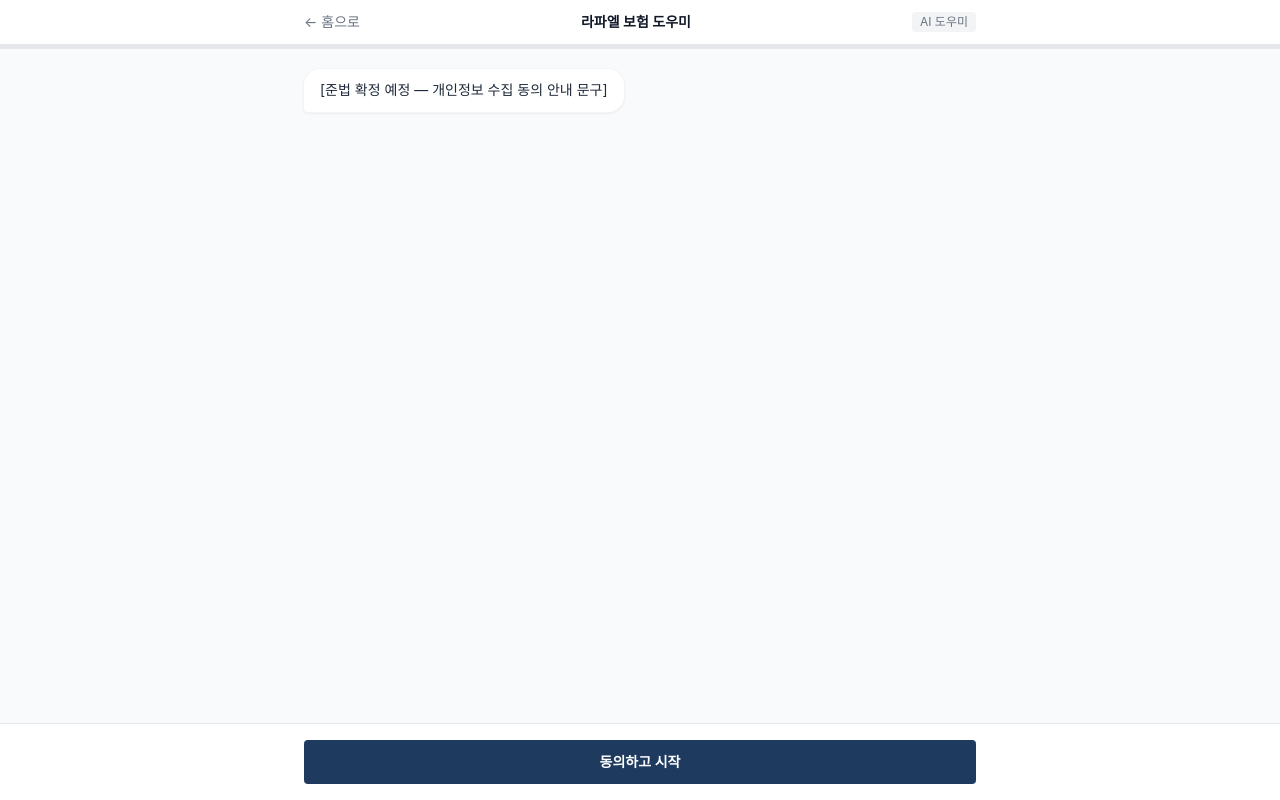
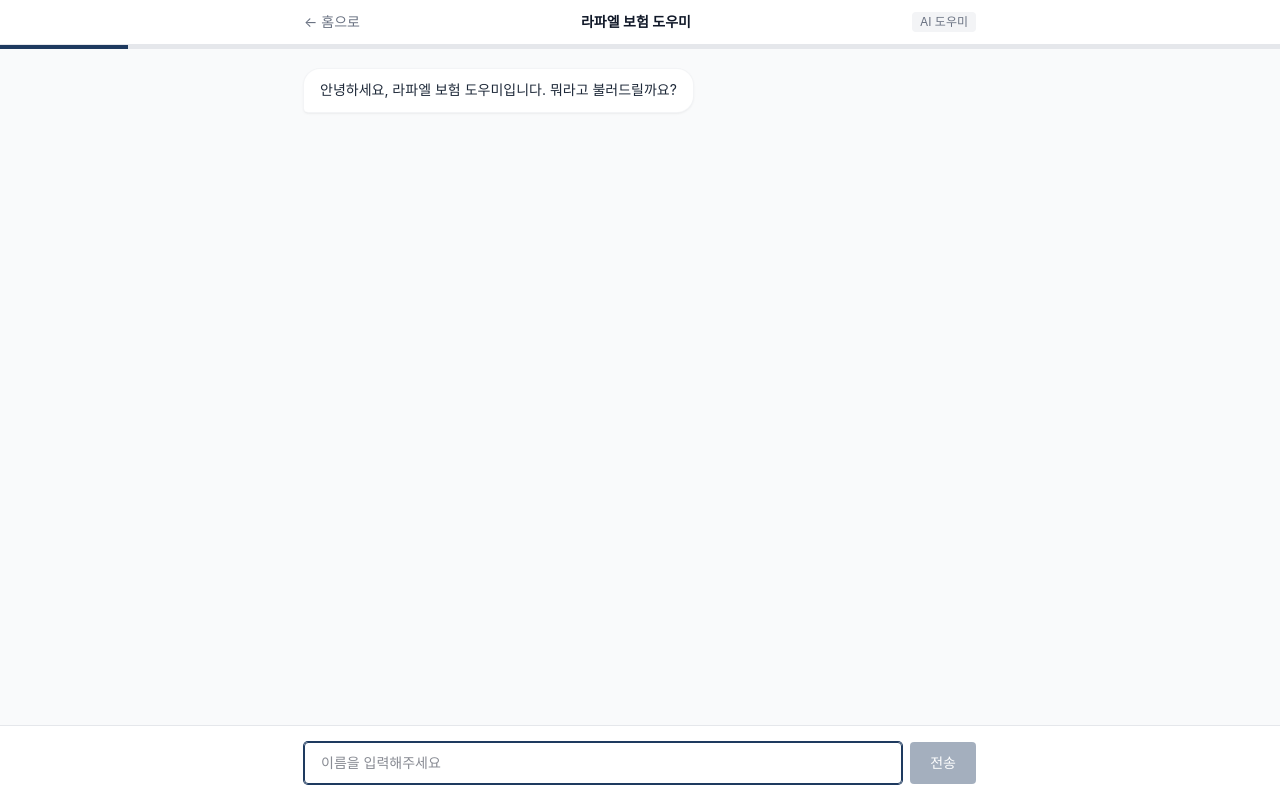
Before and after one commit to yoorphl-source/raphael-insurance, a Next.js app: page /chat in a window 1280 px wide. Built offline with nearby package versions, Linux system fonts and the light colour scheme; a web font is replaced by a local one.

Commit message:
remove consent step from chatbot

```diff
--- a/app/chat/page.tsx
+++ b/app/chat/page.tsx
@@ -7,7 +7,6 @@ import { submitChatLead } from '@/app/actions/submitChatLead';
 // ── Types ─────────────────────────────────────────────────────
 
 type Step =
-  | 'consent'
   | 'name_input'
   | 'gender_buttons'
   | 'insurance_type'
@@ -87,7 +86,6 @@ function matchFAQ(text: string): string | null {
 
 function getProgress(step: Step): number {
   const map: Record<Step, number> = {
-    consent: 0,
     name_input: 10,
     gender_buttons: 16,
     insurance_type: 22,
@@ -111,7 +109,7 @@ export default function ChatPage() {
   type IntroPhase = 'visible' | 'fading' | 'gone';
   const [introPhase, setIntroPhase] = useState<IntroPhase>('visible');
 
-  const [step, setStep] = useState<Step>('consent');
+  const [step, setStep] = useState<Step>('name_input');
   const [messages, setMessages] = useState<Message[]>([]);
   const [isTyping, setIsTyping] = useState(false);
   const [textInput, setTextInput] = useState('');
@@ -138,13 +136,13 @@ export default function ChatPage() {
     const t1 = setTimeout(() => setIntroPhase('fading'), 1500);
     const t2 = setTimeout(() => {
       setIntroPhase('gone');
-      const msg = '[준법 확정 예정 — 개인정보 수집 동의 안내 문구]';
+      const msg = '안녕하세요, 라파엘 보험 도우미입니다. 뭐라고 불러드릴까요?';
       const dur = Math.min(600 + msg.length * 10, 1800);
       setIsTyping(true);
       const t3 = setTimeout(() => {
         setIsTyping(false);
         setMessages([{ id: ++msgId.current, from: 'bot', text: msg }]);
-        setStep('consent');
+        setStep('name_input');
       }, dur);
       timers.current.push(t3);
     }, 2100);
@@ -173,11 +171,6 @@ export default function ChatPage() {
   }
 
   // ── Step handlers ─────────────────────────────────────────
-
-  function handleConsent() {
-    userSay('동의하고 시작합니다');
-    sendBotSequence(['안녕하세요, 라파엘 보험 도우미입니다. 뭐라고 불러드릴까요?'], 'name_input');
-  }
 
   function handleName() {
     const name = textInput.trim();
@@ -448,15 +441,6 @@ export default function ChatPage() {
               isTyping ? 'pointer-events-none opacity-40' : ''
             }`}
           >
-            {step === 'consent' && (
-              <button
-                onClick={handleConsent}
-                className="w-full rounded bg-[#1e3a5f] py-3 text-sm font-semibold text-white transition hover:bg-[#162d4a]"
-              >
-                동의하고 시작
-              </button>
-            )}
-
             {step === 'name_input' && (
               <form onSubmit={(e) => { e.preventDefault(); handleName(); }} className="flex gap-2">
                 <input
```
